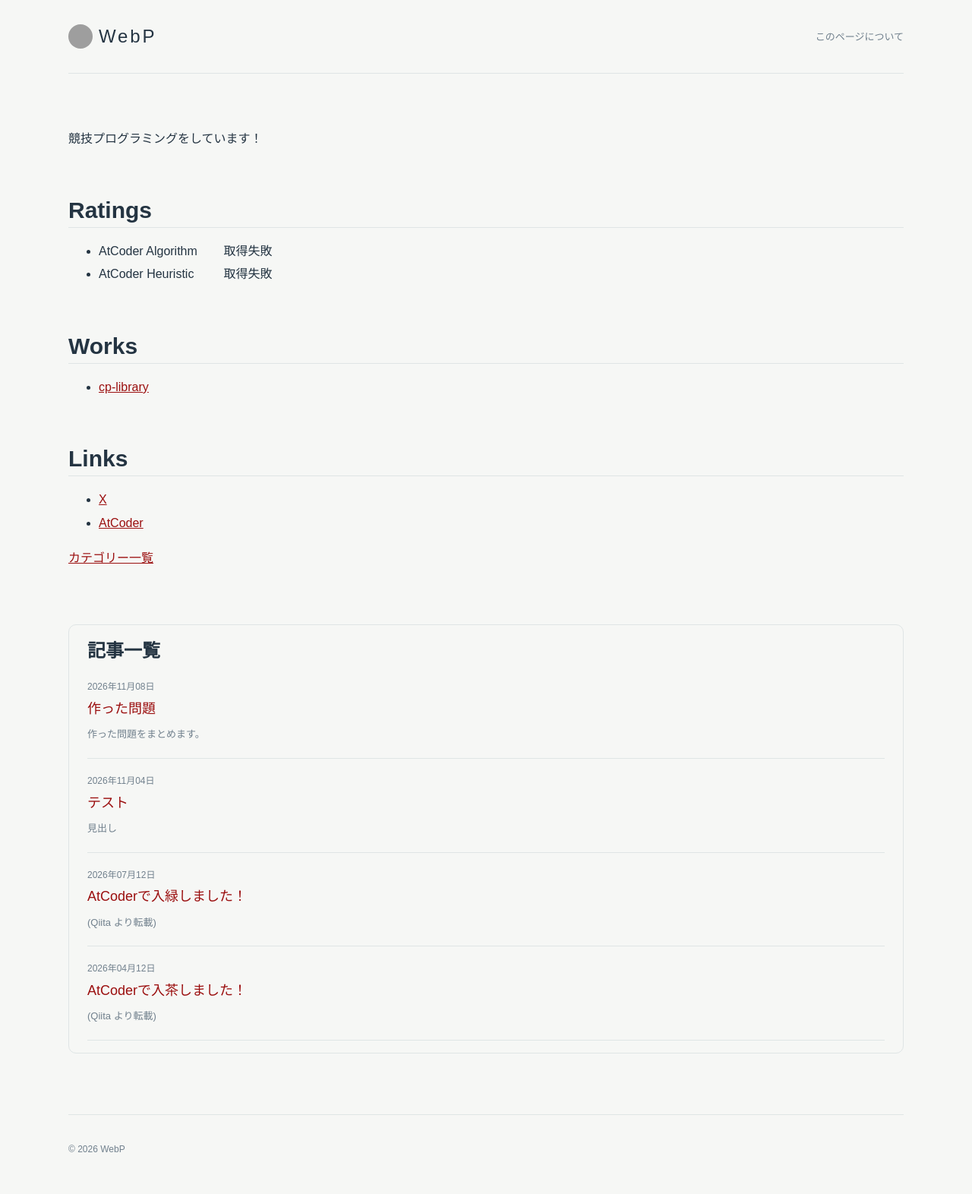
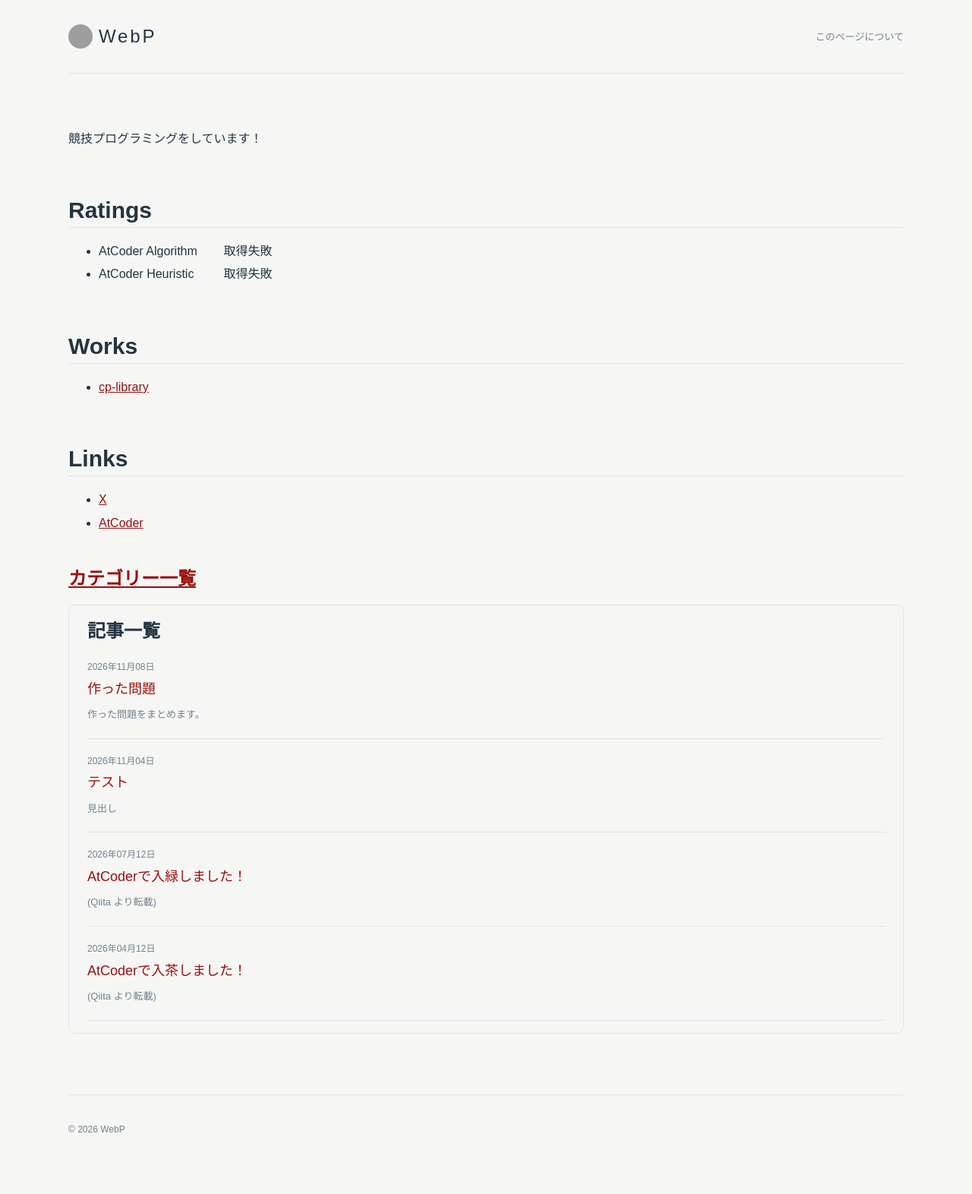
Before and after one commit to JPEG24/hp, a Jekyll site: the page built from index.md, in a window 1280 px wide. Shown: the whole page at 76% size. Built offline with Jekyll 4.4.1, drawn with Linux system fonts in a browser that asks for light colours; after the commit the page ends 1545 px from its top, so only the background shows below that; grey boxes are pictures that could not be loaded.

Commit message:
categories 修正

```diff
--- a/_layouts/home.html
+++ b/_layouts/home.html
@@ -5,7 +5,7 @@ layout: default
 {{ content }}
 
 <a href="{{ '/categories/' | relative_url }}">
-  カテゴリー一覧
+  <h2>カテゴリー一覧</h2>
 </a>
 
 <div class="post-list">
--- a/assets/css/style.css
+++ b/assets/css/style.css
@@ -124,7 +124,6 @@ h2 {
   border: solid 1px var(--line);
   border-radius: 10px;
   padding: 16px 24px;
-  margin-top: 72px;
 }
 
 .post-list h2 {
```
